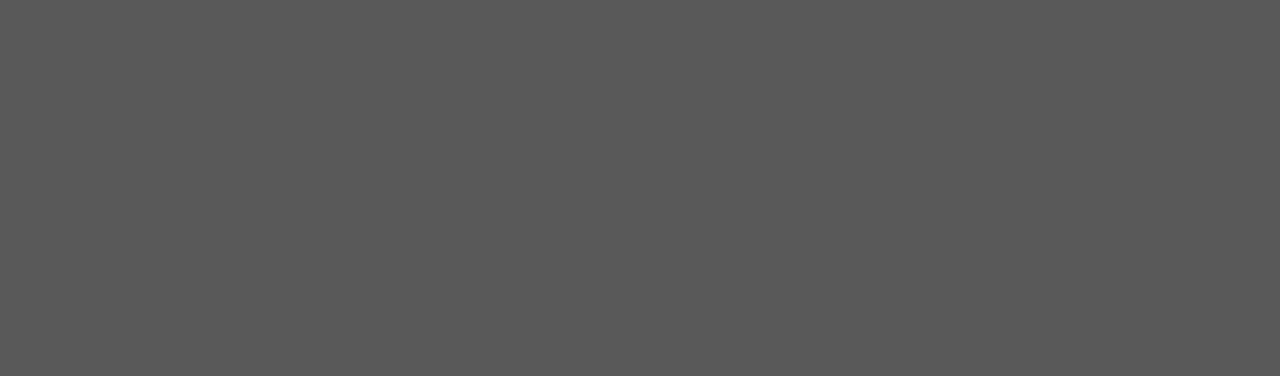
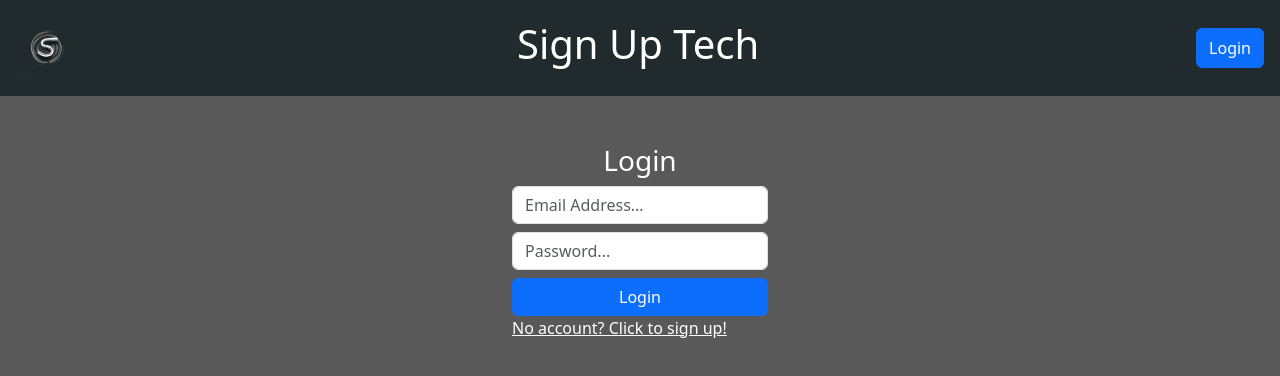
Before and after one commit to humandavey/signuptheapp, a React (Create React App) app in the folder client/: page /login in a window 1280 px wide. Before the commit this address had no page. Shown: the top 376 px of the page. Built offline with nearby package versions, Linux system fonts and the light colour scheme.

Commit message:
Add login page

```diff
--- a/client/src/components/Header.tsx
+++ b/client/src/components/Header.tsx
@@ -4,7 +4,6 @@ import { useNavigate } from "react-router-dom";
 
 export default () => {
     const navigate = useNavigate();
-
 
     return (
         <>
@@ -14,7 +13,7 @@ export default () => {
                 <h1 className="title-text" onClick={() => navigate("/")}>Sign Up Tech</h1>
             </div>
             <div style={{display: "flex"}}>
-                <Button className="login-btn">Login</Button>
+                <Button className="login-btn" onClick={() => navigate("/login")}>Login</Button>
             </div>
         </div>
         </>
--- a/client/src/index.tsx
+++ b/client/src/index.tsx
@@ -4,6 +4,7 @@ import { BrowserRouter as Router, Route, Routes, useNavigate, useParams } from "
 import "./index.css";
 import Home from "./pages/Home";
 import ViewerSignUp from "./pages/ViewerSignUp";
+import Login from "./pages/Login";
 
 const root = ReactDOM.createRoot(
   document.getElementById("root") as HTMLElement
@@ -15,6 +16,7 @@ root.render(
       <Routes>
         <Route path="/" element={<Home />} />
         <Route path="/view" element={<ViewerSignUp />} />
+        <Route path="/login" element={<Login />} />
       </Routes>
     </Router>
   </React.StrictMode>
--- a/client/src/pages/Home.tsx
+++ b/client/src/pages/Home.tsx
@@ -1,5 +1,3 @@
-import { useEffect, useState } from "react";
-import { getNum } from "../firebase";
 import Header from "../components/Header";
 import { Button, Table } from "react-bootstrap";
 
--- /dev/null
+++ b/client/src/pages/Login.tsx
@@ -0,0 +1,32 @@
+import Header from "../components/Header";
+import { InputGroup, Button, Form } from "react-bootstrap";
+
+
+export default () => {
+
+  return (
+    <>
+      <Header />
+
+      <div className="login-container" style={{width: "20%", margin: "3em auto"}}>
+        <div style={{textAlign: "center"}}>
+            <h3 style={{color: "white"}}>Login</h3>
+            <InputGroup style={{marginTop: ".5em"}}>
+                <Form.Control
+                    placeholder="Email Address..."
+                />
+            </InputGroup>
+            <InputGroup style={{marginTop: ".5em"}}>
+                <Form.Control
+                    placeholder="Password..."
+                />
+            </InputGroup>
+            <InputGroup style={{marginTop: ".5em"}}>
+                <Button style={{width: "100%"}}>Login</Button>
+            </InputGroup>
+        </div>
+        <a href="" style={{color: "white"}}>No account? Click to sign up!</a>
+      </div>
+    </>
+  );
+};
--- a/client/src/pages/ViewerSignUp.tsx
+++ b/client/src/pages/ViewerSignUp.tsx
@@ -1,5 +1,3 @@
-import { useEffect, useState } from "react";
-import { getNum } from "../firebase";
 import Header from "../components/Header";
 import { Button, Table } from "react-bootstrap";
 
```
